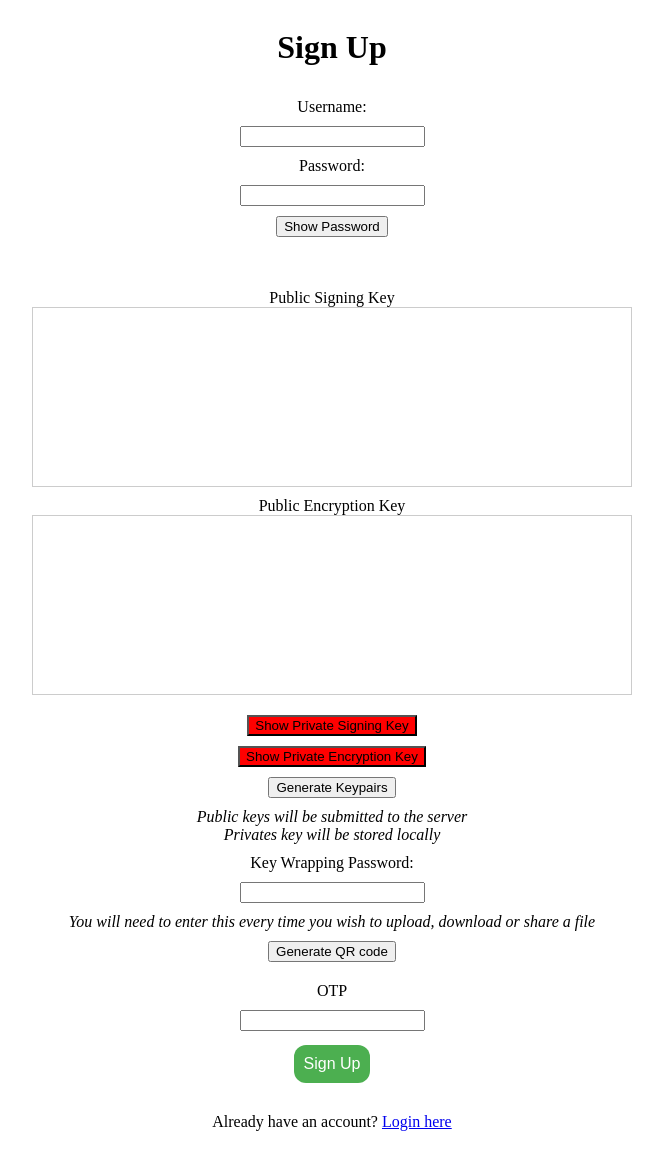
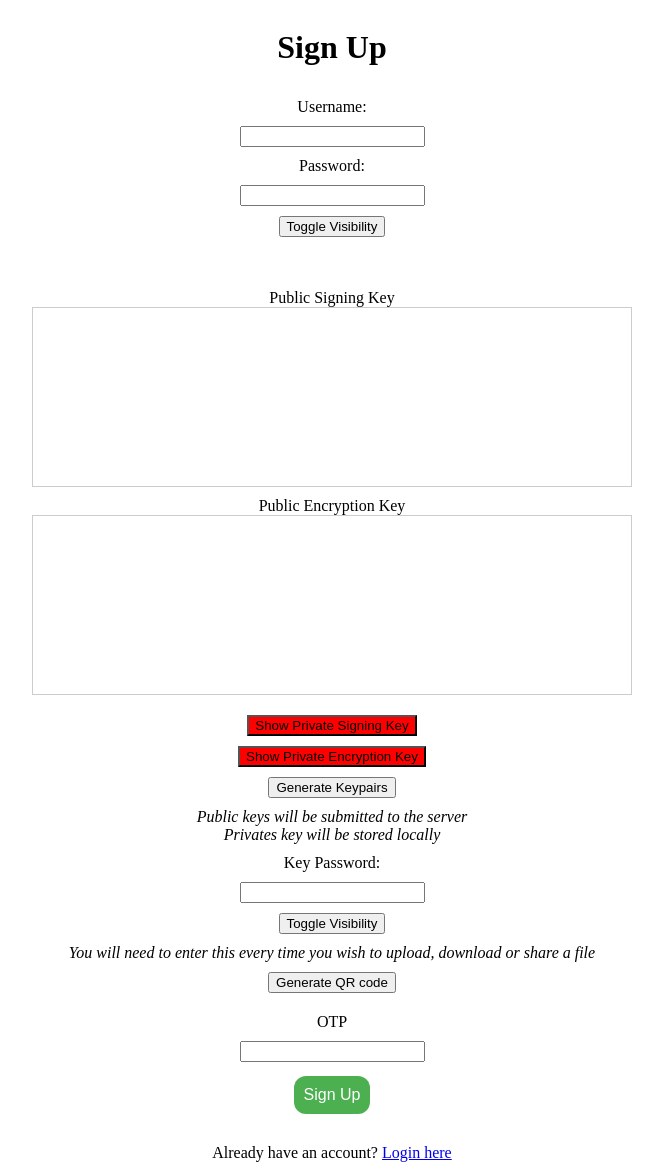
Before and after one commit to dlaffey1/CyberSecurity_File_Transfer, a Flask app: page /signup in a window 1280 px wide. Shown: the top 1174 px of the page, without its empty margins (308-971 px from the left). Before the commit the page ends 1131 px from the top, so only its background shows below. Run offline with Flask 3, Linux system fonts and the light colour scheme; parts of the project's set-up code (start-up, migrations or seed data) failed here and were passed over; some libraries are stand-ins or nearby versions.

Commit message:
Add visibility toggles to key password inputs

```diff
--- a/static/signup.js
+++ b/static/signup.js
@@ -1,22 +1,23 @@
 let encryptKeyPair;
 let sigKeyPair;
 
-document.addEventListener('DOMContentLoaded', function () {
+document.addEventListener('DOMContentLoaded', () => {
     addHiddenCopyButtons();
     addPasswordRequirements();
 
     const passwordInput = document.getElementById('password');
     const togglePasswordBtn = document.getElementById('togglePassword');
 
-    togglePasswordBtn.addEventListener('click', () => {
-        const type =
-            passwordInput.getAttribute('type') === 'password'
-                ? 'text'
-                : 'password';
-        passwordInput.setAttribute('type', type);
-        togglePasswordBtn.textContent =
-            type === 'password' ? 'Show Password' : 'Hide Password';
-    });
+    togglePasswordBtn.addEventListener('click', () =>
+        togglePasswordVis(passwordInput),
+    );
+
+    const keyPasswordInput = document.getElementById('keyPassword');
+    const toggleKeyPasswordBtn = document.getElementById('toggleKeyPassword');
+
+    toggleKeyPasswordBtn.addEventListener('click', () =>
+        togglePasswordVis(keyPasswordInput),
+    );
 
     const qrButton = document.getElementById('qrButton');
 
@@ -29,7 +30,6 @@ document.addEventListener('DOMContentLoaded', function () {
 
         const otpauthURL = generateOTPAuthURL('Harambe', username, otpSecret);
 
-        console.log(otpauthURL);
         renderQRCode(otpauthURL);
     });
 
@@ -38,7 +38,6 @@ document.addEventListener('DOMContentLoaded', function () {
     form.addEventListener('submit', async () => {
         const username = document.getElementById('username').value;
         const keyPassword = document.getElementById('keyPassword').value;
-        console.log('Key password', keyPassword);
         savePrivKeysToDB(
             encryptKeyPair.privateKey,
             sigKeyPair.privateKey,
@@ -74,7 +73,7 @@ function addPasswordRequirements() {
         const { valid, requirements } = checkPasswordRequirements(password);
 
         if (!valid) {
-            submitBtn.setAttribute('disabled', "");
+            submitBtn.setAttribute('disabled', '');
         } else {
             submitBtn.removeAttribute('disabled');
         }
--- a/static/utils.js
+++ b/static/utils.js
@@ -432,3 +432,9 @@ async function verifyEncryptedFile(encryptedFile, signature, publicKey) {
         encryptedFile,
     );
 }
+
+function togglePasswordVis(passwordInput) {
+    const type =
+        passwordInput.getAttribute('type') === 'password' ? 'text' : 'password';
+    passwordInput.setAttribute('type', type);
+}
--- a/templates/downloadFile.html
+++ b/templates/downloadFile.html
@@ -9,8 +9,9 @@
         <h2>My Files</h2>
         <select name="file_select" id="file_select"></select>
 
-        <label for="keyPassword">Key Wrapping Password:</label>
+        <label for="keyPassword">Key Password:</label>
         <input type="password" id="keyPassword" required />
+        <button type="button" id="toggleKeyPassword">Toggle Visibility</button>
 
         <input type="submit" value="Download and Decrypt" id="submit">
     </form>
--- a/templates/shareFile.html
+++ b/templates/shareFile.html
@@ -14,8 +14,9 @@
 
         <select name="file_select" id="file_select"></select>
 
-        <label for="keyPassword">Key Wrapping Password:</label>
+        <label for="keyPassword">Key Password:</label>
         <input type="password" id="keyPassword" required />
+        <button type="button" id="toggleKeyPassword">Toggle Visibility</button>
 
         <input type="submit" value="Share File" id="submit">
     </form>
--- a/templates/signup.html
+++ b/templates/signup.html
@@ -16,7 +16,7 @@
 
     <label for="password">Password:</label>
     <input type="password" id="password" name="password" required />
-    <button type="button" id="togglePassword">Show Password</button>
+    <button type="button" id="togglePassword">Toggle Visibility</button>
     <ul id="passwordRequirements">
     </ul>
 
@@ -76,8 +76,9 @@
     <em>Public keys will be submitted to the server
       <br>
     Privates key will be stored locally</em>
-    <label for="keyPassword">Key Wrapping Password:</label>
+    <label for="keyPassword">Key Password:</label>
     <input type="password" id="keyPassword" required />
+    <button type="button" id="toggleKeyPassword">Toggle Visibility</button>
     <em>You will need to enter this every time you wish to upload, download or share a file</em>
 
     <button type="button" id="qrButton">Generate QR code</button>
--- a/templates/uploadFile.html
+++ b/templates/uploadFile.html
@@ -13,8 +13,9 @@
             <br>
         The file name itself will remain when downloaded</em>
 
-        <label for="keyPassword">Key Wrapping Password:</label>
+        <label for="keyPassword">Key Password:</label>
         <input type="password" id="keyPassword" required />
+        <button type="button" id="toggleKeyPassword">Toggle Visibility</button>
 
         <input type="submit" value="Encrypt and Upload" id="submit">
     </form>
```
Also changed, not shown: static/downloadFile.js (+7 -0 lines), static/shareFile.js (+7 -0 lines), static/uploadFile.js (+8 -1 lines).
